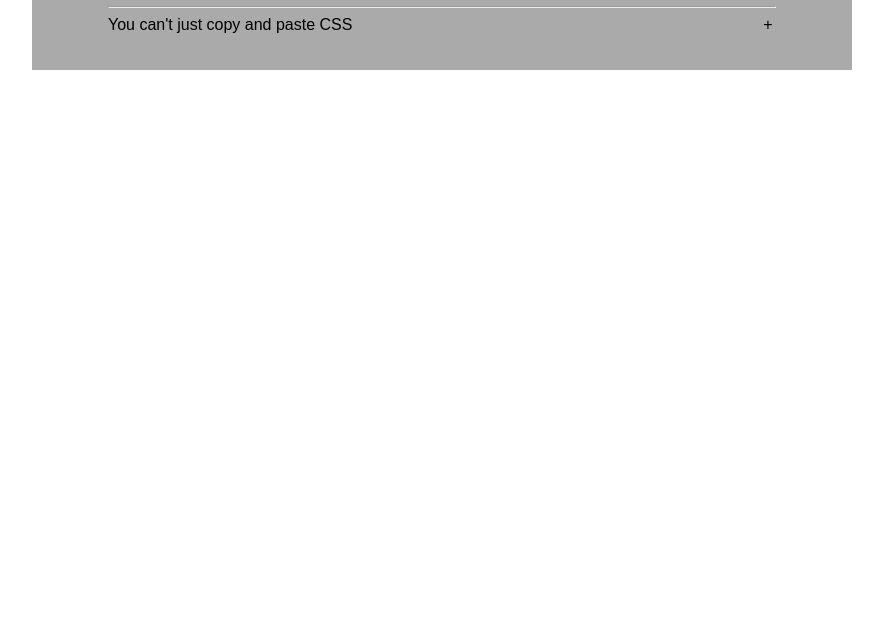
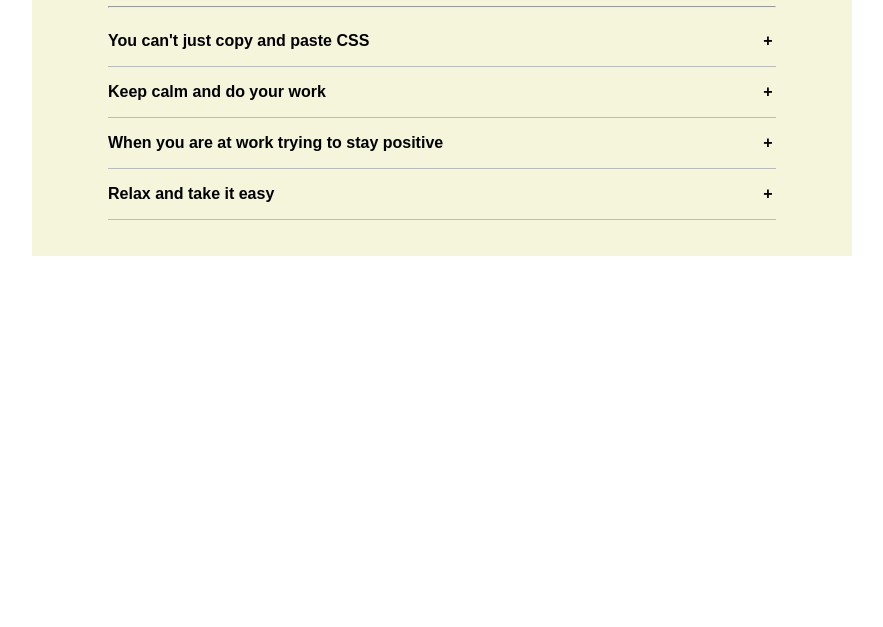
Before and after one commit to sariweb/cssBayan, a plain HTML site: page cssBayan/index.html in a window 1280 px wide. Shown: the part 173-800 px from the top of the page, without its empty margins (198-1081 px from the left). Drawn offline with Linux system fonts and the light colour scheme.

Commit message:
feat: add 3 more memes, fix css, fix html (Sat, Mar 11, 2023 04:25:00 PM)

```diff
--- a/cssBayan/index.html
+++ b/cssBayan/index.html
@@ -18,10 +18,33 @@
           <label for="meme-1">You can't just copy and paste CSS</label>
 
           <div class="meme-content content-size">
-            <img src="assets/mem1.jpg" alt="You can't just copy and paste CSS" />
+            <img src="assets/meme1.jpg" alt="You can't just copy and paste CSS" />
           </div>
         </div>
+        <div class="meme-block">
+          <input type="checkbox" name="meme" id="meme-2">
+          <label for="meme-2">Keep calm and do your work</label>
 
+          <div class="meme-content content-size">
+            <img src="assets/meme2.jpg" alt="Keep calm and do your work" />
+          </div>
+        </div>
+        <div class="meme-block">
+          <input type="checkbox" name="meme" id="meme-3">
+          <label for="meme-3">When you are at work trying to stay positive</label>
+
+          <div class="meme-content content-size">
+            <img src="assets/meme3.jpg" alt="When you are at work trying to stay positive" />
+          </div>
+        </div>
+        <div class="meme-block">
+          <input type="checkbox" name="meme" id="meme-4">
+          <label for="meme-4">Relax and take it easy</label>
+
+          <div class="meme-content content-size">
+            <img src="assets/meme4.jpg" alt="Relax and take it easy" />
+          </div>
+        </div>
     </div>
   </body>
 </html>
--- a/cssBayan/styles.css
+++ b/cssBayan/styles.css
@@ -4,6 +4,7 @@ body {
 
 h1 {
   color: #555;
+  font-family: Arial, Helvetica, sans-serif;
 }
 
 .container-back {
@@ -13,7 +14,7 @@ h1 {
   display: flex;
   align-items: center;
   justify-content: center;
-  background: #aaa;
+  background: #F5F5DC;
   color: #000;
 }
 
@@ -23,7 +24,8 @@ h1 {
 }
 
 .meme-block {
-  /* margin-bottom: 1em; */
+  padding: 1em 0;
+  border-bottom: 1px solid #bbb;
 }
 
 .meme-block input[name='meme'] {
@@ -33,6 +35,7 @@ h1 {
 .meme-block label {
   font-family: Arial, Helvetica, sans-serif;
   font-size: 1em;
+  font-weight: bold;
   position: relative;
   display: block;
   color: #000;
@@ -51,7 +54,7 @@ h1 {
 }
 
 .meme-block input:checked + label {
-  color: blue;
+  color: #6495ED;
 }
 
 .meme-block input:checked + label:after {
```
Also changed, not shown: cssBayan/assets/meme1.jpg (renamed from cssBayan/assets/mem1.jpg), cssBayan/assets/meme2.jpg (added), cssBayan/assets/meme3.jpg (added), cssBayan/assets/meme4.jpg (added).
